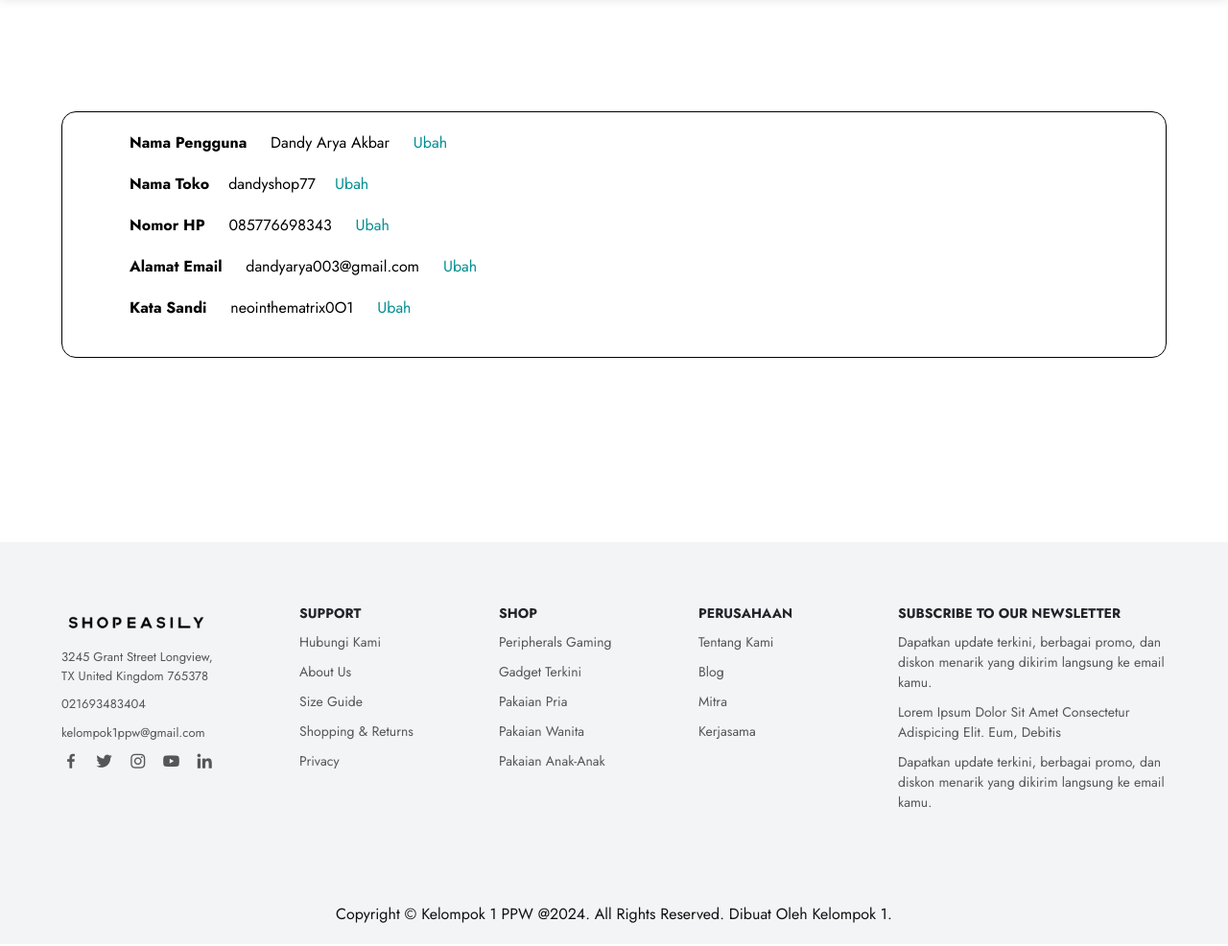
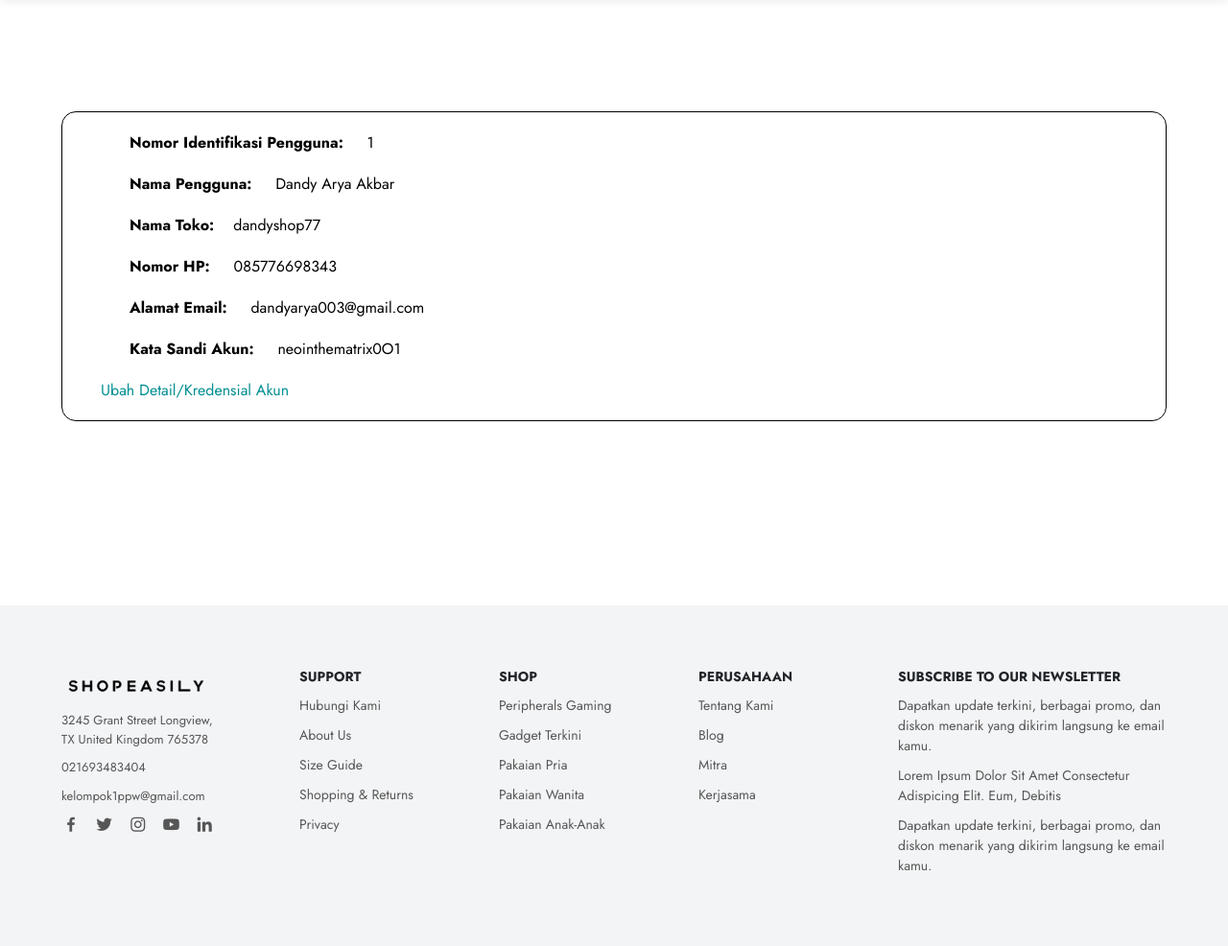
Before and after one commit to SKYTEXCoder/PPW-Midterm-Project, a PHP site: page /ppw/profile.php in a window 1280 px wide. Shown: the part 76-1062 px from the top of the page at 96% size. Before the commit the page ends 1038 px from the top, so only its background shows below. Run offline with PHP 8.4, Linux system fonts and the light colour scheme; a user stored in the database is signed in; data comes from the database, SQL or seed files in the repository; some web fonts are replaced.

Commit message:
update profile fix done

```diff
--- a/profile.php
+++ b/profile.php
@@ -126,17 +126,19 @@ if (isset($_SESSION['userId'])) {
     <section class="profile">
         <div class="box-profile">
             <div class="info-section">
-                <p><strong>Nama Pengguna</strong> <?php echo $userDetails["username"] ?> <a href="#">Ubah</a></p>
+                <p><strong>Nomor Identifikasi Pengguna:</strong> <?php echo $userDetails["idUser"] ?></p>
+                <p><strong>Nama Pengguna:</strong> <?php echo $userDetails["username"] ?></p>
                 <p><strong>Nama
-                        Toko</strong><?php if (!$hasActivatedSeller) {
+                        Toko:</strong><?php if (!$hasActivatedSeller) {
                             echo "-";
                         } else {
                             echo $userDetails["namaToko"];
-                        } ?><?php if (!$hasActivatedSeller) { ?><a
-                            href="seller.php">Aktifkan Fitur Seller</a><?php } else { ?><a href="#">Ubah</a><?php } ?></p>
-                <p><strong>Nomor HP</strong> <?php echo $userDetails["phoneNumber"] ?> <a href="#">Ubah</a></p>
-                <p><strong>Alamat Email</strong> <?php echo $userDetails["email"] ?> <a href="#">Ubah</a></p>
-                <p><strong>Kata Sandi</strong> <?php echo $userDetails["password"] ?> <a href="#">Ubah</a></p>
+                        } ?><?php if (!$hasActivatedSeller) { ?><a href="seller.php">Aktifkan Fitur
+                            Seller</a><?php } else { ?><?php } ?></p>
+                <p><strong>Nomor HP:</strong> <?php echo $userDetails["phoneNumber"] ?></p>
+                <p><strong>Alamat Email:</strong> <?php echo $userDetails["email"] ?></p>
+                <p><strong>Kata Sandi Akun:</strong> <?php echo $userDetails["password"] ?></p>
+                <a href="updateProfile.php">Ubah Detail/Kredensial Akun</a>
             </div>
         </div>
     </section>
--- a/updateProfile.php
+++ b/updateProfile.php
@@ -7,7 +7,7 @@ if (!isset($_SESSION["userId"])) {
     include "database/database.php";
     include "database/connect.php";
     $userId = $_SESSION["userId"];
-    $userData = get_user_details($conn, $userId, "namaToko, username, email, phoneNumber, password");
+    $userData = get_user_details($conn, $userId, "idRole, namaToko, username, email, phoneNumber, password");
     if (isset($_POST["condition"]) && $_POST["condition"] === "updateProfileSamePage") {
         $updatedUserName = $_POST["updatedUserName"];
         $updatedShopName = $_POST["updatedShopName"];
@@ -82,9 +82,9 @@ if (!isset($_SESSION["userId"])) {
                 <label for="updatedUserName">Nama Pengguna</label>
                 <input type="text" class="updatedUserName" id="updatedUserName" name="updatedUserName" autocorrect="off"
                     autocapitalize="off" autocomplete="off" required value="<?php echo $userData["username"] ?>">
-                <label for="updatedShopName">Nama Toko</label>
+                <?php if ($userData["idRole"] === 1) {?><label for="updatedShopName">Nama Toko</label>
                 <input type="text" class="updatedShopName" id="updatedShopName" name="updatedShopName" autocorrect="off"
-                    autocapitalize="off" autocomplete="off" required value="<?php echo $userData["namaToko"] ?>">
+                    autocapitalize="off" autocomplete="off" required value="<?php echo $userData["namaToko"] ?>"><?php } else {}?>
                 <label for="updatedPhoneNumber">Nomor HP</label>
                 <input type="text" class="updatedPhoneNumber" id="updatedPhoneNumber" name="updatedPhoneNumber"
                     autocorrect="off" autocapitalize="off" autocomplete="off" required
```
